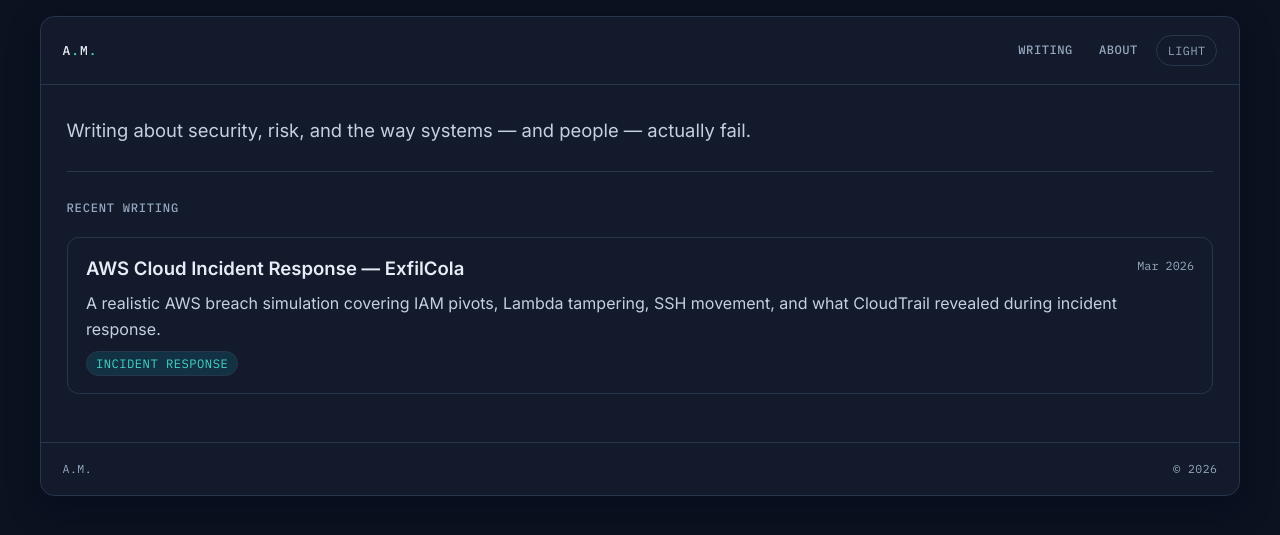
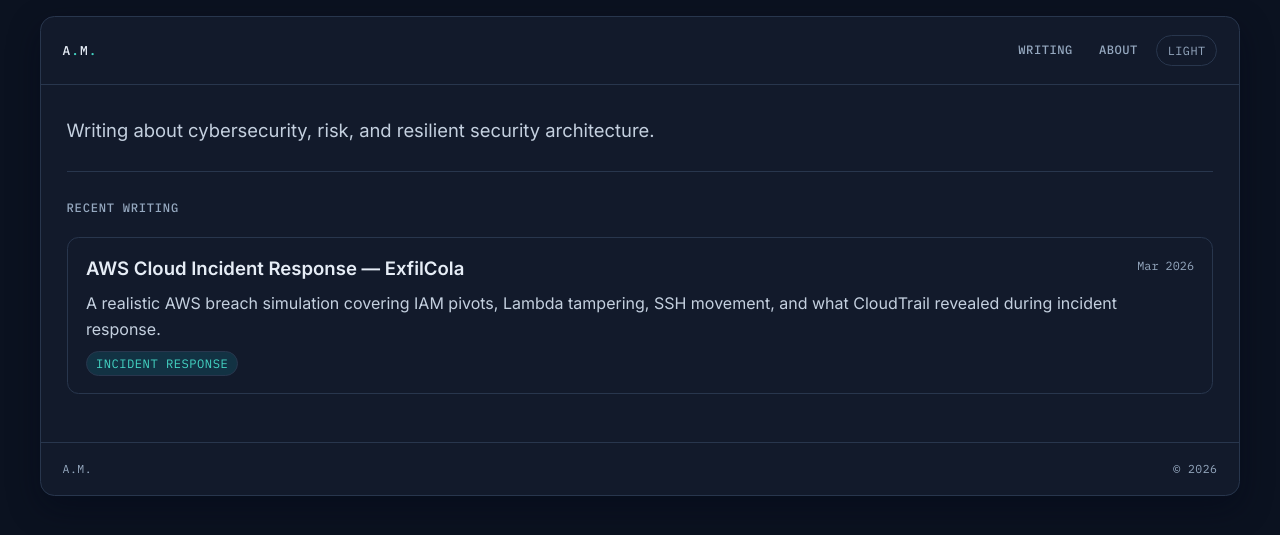
Before and after one commit to am-netizen/locus, a Jekyll site: the page built from index.html, in a window 1280 px wide. Shown: the top 535 px of the page. Built offline with Jekyll 4.4.1, drawn with Linux system fonts in a browser that asks for light colours.

Commit message:
Update site intro and description to new positioning line
Made-with: Cursor

```diff
--- a/_config.yml
+++ b/_config.yml
@@ -1,5 +1,5 @@
 title: A.M.
-description: Writing about security, risk, and how things actually break.
+description: Writing about cybersecurity, risk, and resilient security architecture.
 url: "https://amahmud01.github.io"
 baseurl: "/blog"
 permalink: /:year/:month/:day/:title/
--- a/index.html
+++ b/index.html
@@ -4,7 +4,7 @@ layout: default
 
 <section class="home-intro">
   <p>
-    Writing about security, risk, and the way systems — and people — actually fail.
+    Writing about cybersecurity, risk, and resilient security architecture.
   </p>
 </section>
 
```
